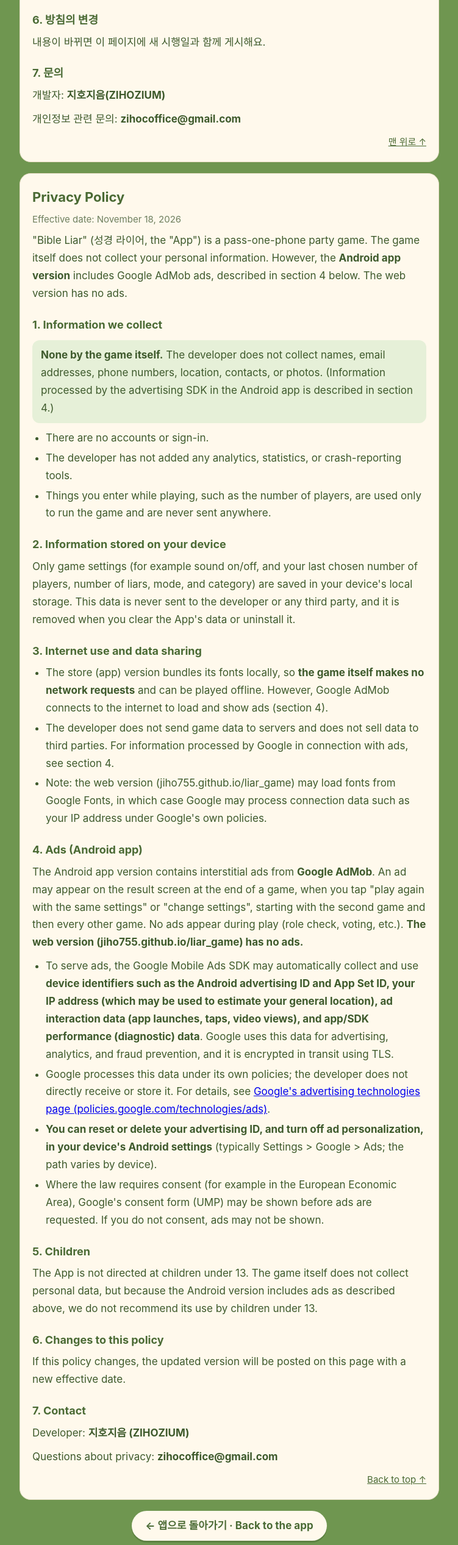
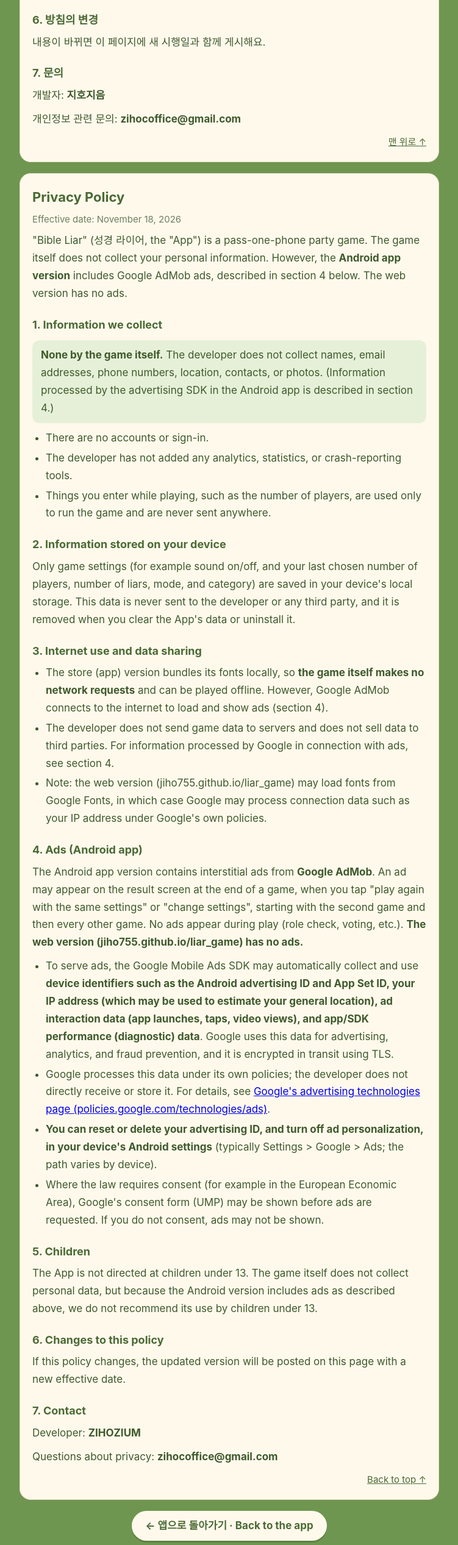
Before and after one commit to jiho755/liar_game, a plain HTML site: page privacy.html in a window 1280 px wide. Shown: the part 1910-4444 px from the top of the page at 61% size, without its empty margins (264-1015 px from the left). Drawn offline with Linux system fonts and the light colour scheme.

Commit message:
privacy.html: developer name per language (KO: 지호지음, EN: ZIHOZIUM)
Co-Authored-By: Claude Sonnet 5.5 <noreply@anthropic.com>
Claude-Session: https://claude.ai/code/session_01EQm3D4pGp6q2oVcbMuw8fQ

```diff
--- a/privacy.html
+++ b/privacy.html
@@ -85,7 +85,7 @@ footer{text-align:center;color:var(--cream2);font-size:14px;margin-top:8px}
 <p>내용이 바뀌면 이 페이지에 새 시행일과 함께 게시해요.</p>
 
 <h3>7. 문의</h3>
-<p>개발자: <b>지호지음(ZIHOZIUM)</b></p>
+<p>개발자: <b>지호지음</b></p>
 <p>개인정보 관련 문의: <b>zihocoffice@gmail.com</b></p>
 <a class="top" href="#top">맨 위로 ↑</a>
 </section>
@@ -129,7 +129,7 @@ footer{text-align:center;color:var(--cream2);font-size:14px;margin-top:8px}
 <p>If this policy changes, the updated version will be posted on this page with a new effective date.</p>
 
 <h3>7. Contact</h3>
-<p>Developer: <b>지호지음 (ZIHOZIUM)</b></p>
+<p>Developer: <b>ZIHOZIUM</b></p>
 <p>Questions about privacy: <b>zihocoffice@gmail.com</b></p>
 <a class="top" href="#top">Back to top ↑</a>
 </section>
```
